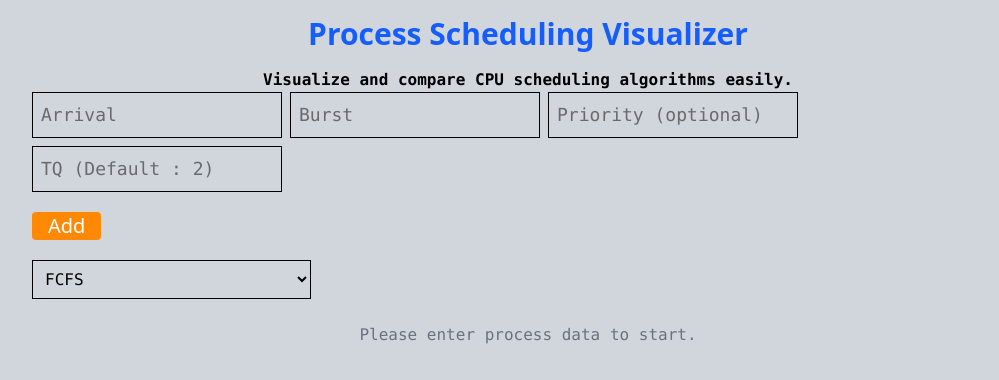
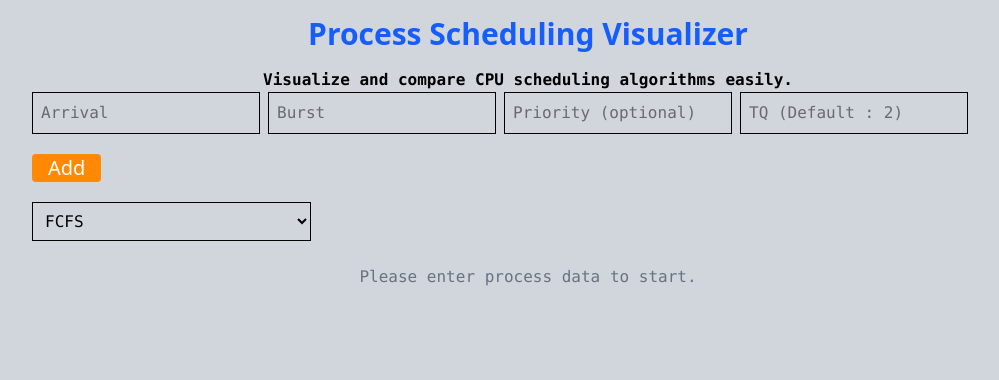
Before and after one commit to Gurpreet-05/ProcessSchedulingVisualizer, a React (Vite) app: page / in a window 1280 px wide. Shown: the top 380 px of the page, without its empty margins (112-1111 px from the left). Built offline with nearby package versions, Linux system fonts and the light colour scheme.

Commit message:
final commit4

```diff
--- a/src/components/ProcessInput.jsx
+++ b/src/components/ProcessInput.jsx
@@ -25,7 +25,7 @@ export default function ProcessInput() {
 
   return (
     <div className="space-y-2 flex flex-col gap-3">
-      <div className="flex gap-2 flex-wrap font-mono text-lg">
+      <div className="flex gap-2 flex-wrap font-mono">
         <input className="border p-2" placeholder="Arrival" value={arrival} onChange={(e) => setArrival(e.target.value)} />
         <input className="border p-2" placeholder="Burst" value={burst} onChange={(e) => setBurst(e.target.value)} />
         <input className="border p-2" placeholder="Priority (optional)" value={priority} onChange={(e) => setPriority(e.target.value)} />
```
